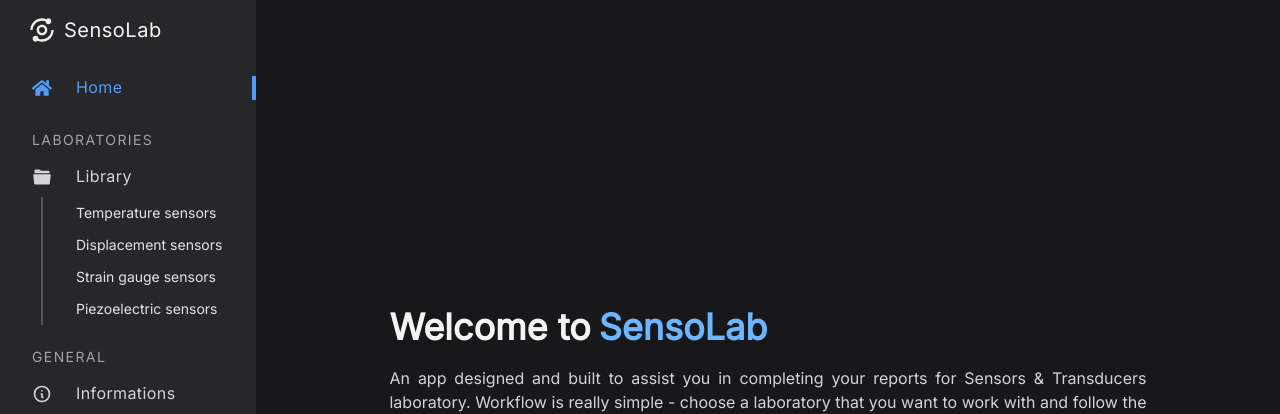
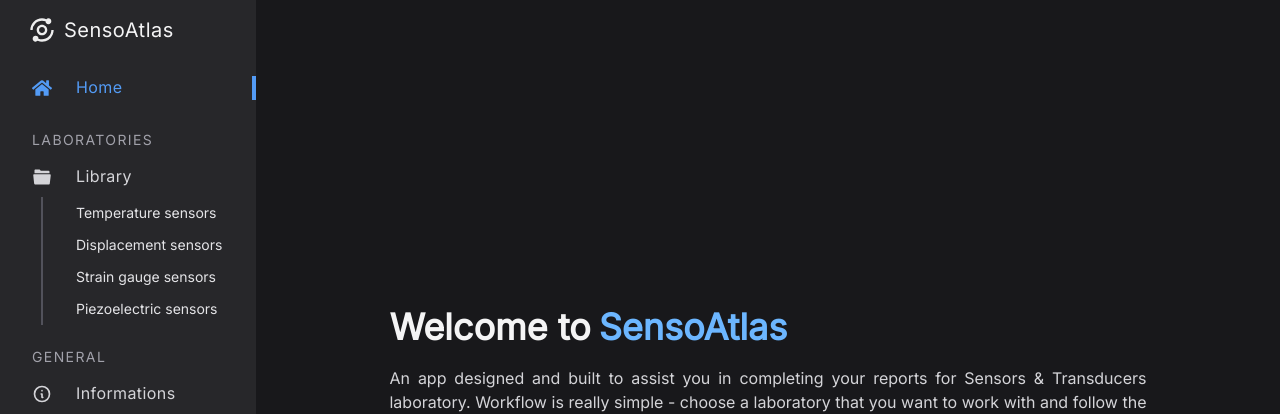
Before and after one commit to utbrott/sensoatlas, a Next.js app: page / in a window 1280 px wide. Shown: the top 414 px of the page. Built offline with nearby package versions, Linux system fonts and the light colour scheme.

Commit message:
change app name

```diff
--- a/pages/index.tsx
+++ b/pages/index.tsx
@@ -5,7 +5,7 @@ const IndexPage = () => {
   return (
     <>
       <Head>
-        <title>Sensolab - Home</title>
+        <title>SensoAtlas - Home</title>
         <meta name='viewport' content='initial-scale=1.0, width=device-width' />
       </Head>
       <Hero />
--- a/pages/info.tsx
+++ b/pages/info.tsx
@@ -4,7 +4,7 @@ const Info = () => {
   return (
     <>
       <Head>
-        <title>Sensolab - Informations</title>
+        <title>SensoAtlas - Informations</title>
         <meta name='viewport' content='initial-scale=1.0, width=device-width' />
       </Head>
     </>
--- a/pages/laboratories/[lab].tsx
+++ b/pages/laboratories/[lab].tsx
@@ -10,7 +10,7 @@ const Laboratories = () => {
   return (
     <>
       <Head>
-        <title>Sensolab - Laboratories</title>
+        <title>SensoAtlas - Laboratories</title>
         <meta name='viewport' content='initial-scale=1.0, width=device-width' />
       </Head>
       {lab === 'temperature' && <Temperature />}
--- a/pages/laboratories/index.tsx
+++ b/pages/laboratories/index.tsx
@@ -5,7 +5,7 @@ const Library = () => {
   return (
     <>
       <Head>
-        <title>Sensolab - Library</title>
+        <title>SensoAtlas - Library</title>
         <meta name='viewport' content='initial-scale=1.0, width=device-width' />
       </Head>
       <LibraryGrid />
--- a/src/components/hero/index.tsx
+++ b/src/components/hero/index.tsx
@@ -11,7 +11,7 @@ export const Hero = () => {
         <HStack w='full' mb={4}>
           <Heading as='h1'>Welcome to</Heading>
           <Heading as='h1' color='blue.200'>
-            SensoLab
+            SensoAtlas
           </Heading>
         </HStack>
         <Text mb={6} fontSize='md' color='gray.300' maxW='75ch' align='justify'>
--- a/src/components/sidebar/logo.tsx
+++ b/src/components/sidebar/logo.tsx
@@ -13,7 +13,7 @@ const Logo = () => {
         fontWeight='normal'
         size='md'
       >
-        SensoLab
+        SensoAtlas
       </Heading>
     </HStack>
   );
```
Also changed, not shown: 1 other file (tests, documents, lock files or other folders).
